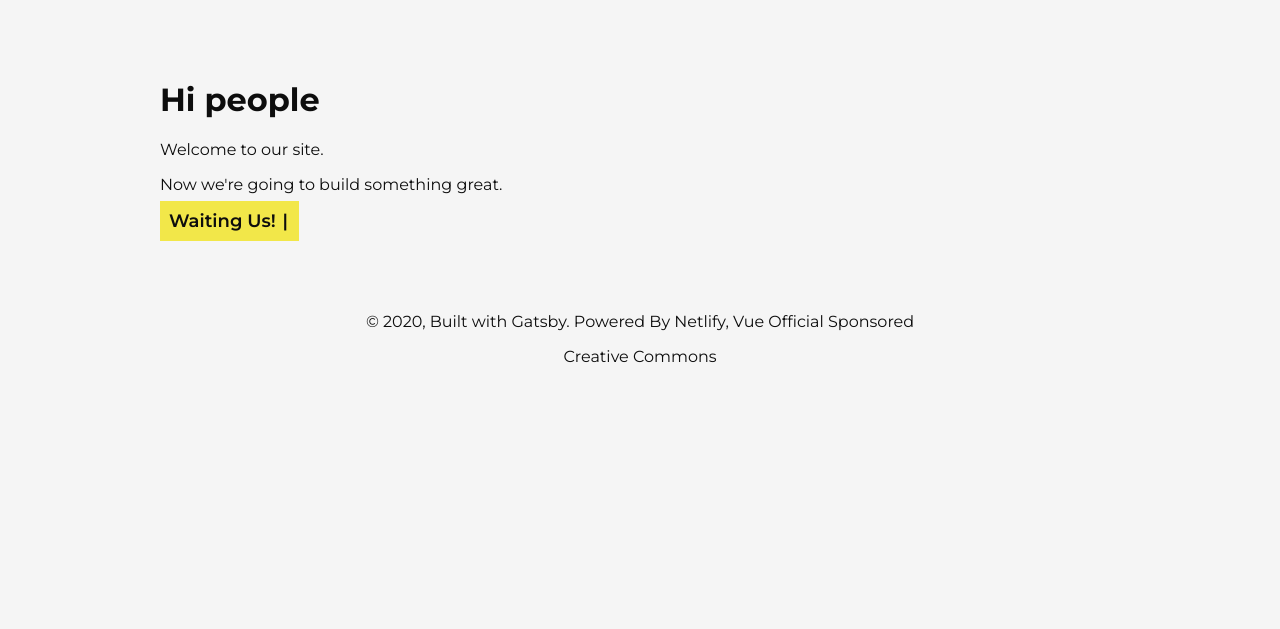
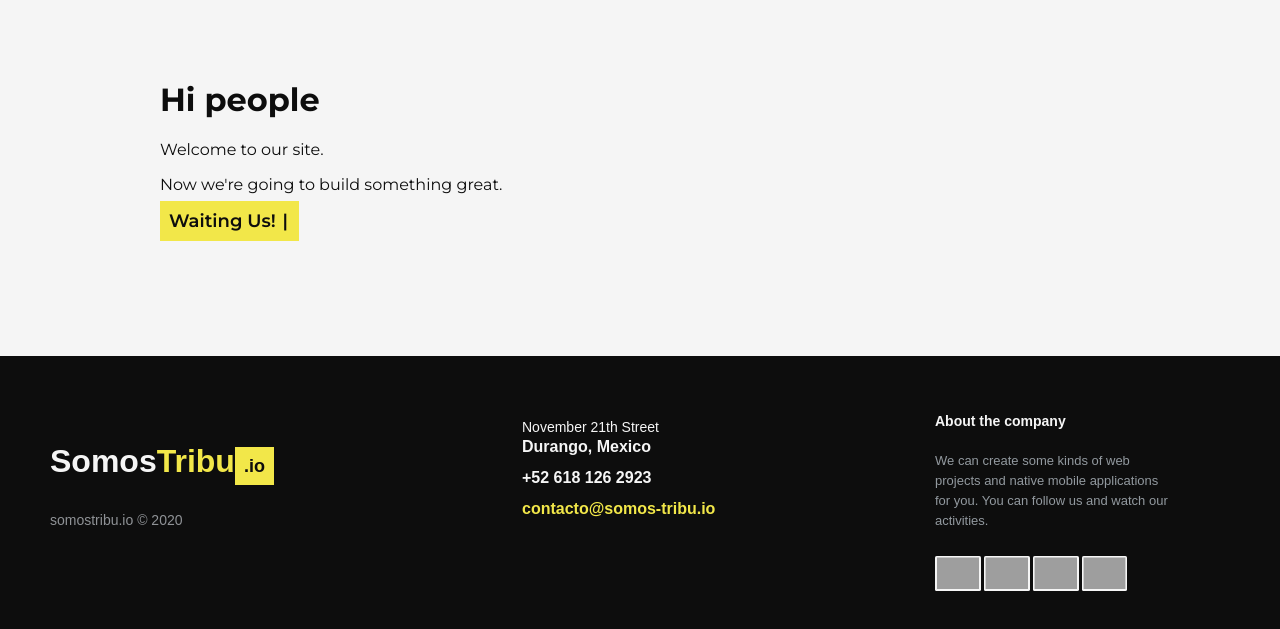
Before and after one commit to kasec/somos-tribu-landing, a Gatsby site: page / in a window 1280 px wide. Shown: the part 137-766 px from the top of the page. Built offline with nearby package versions, Linux system fonts and the light colour scheme; Gatsby itself is replaced by a stand-in of ours; grey boxes are pictures that could not be loaded.

Commit message:
adding footer layout

```diff
--- /dev/null
+++ b/src/assets/scss/footer.scss
@@ -0,0 +1,126 @@
+footer{
+	position: fixed;
+    bottom: 0;
+
+    background-color: $black-color;
+    color: $primary-color;
+	box-sizing: border-box;
+	width: 100%;
+	text-align: left;
+	font: bold 16px sans-serif;
+
+	padding: 55px 50px;
+	margin-top: 80px;
+}
+
+footer .footer-left,
+footer .footer-center,
+footer .footer-right{
+	display: inline-block;
+	vertical-align: top;
+}
+
+footer .footer-left{
+	width: 40%;
+}
+
+footer h3{
+	color:  $white-color;
+    font-size: 2em;
+}
+
+footer h3 span{
+	color:  $primary-color;
+}
+
+
+footer .footer-company-name{
+	color:  #8f9296;
+	font-size: 14px;
+	font-weight: normal;
+	margin: 0;
+}
+
+
+footer .footer-center{
+	width: 35%;
+}
+
+footer .footer-icon {
+    height: 2em;
+    padding: .1em;
+    border-radius: .1em;
+    cursor: pointer;
+    background-color: $white-color;
+
+    margin-right: 3px;
+    margin-bottom: 5px;
+}
+
+footer .footer-center p{
+	display: inline-block;
+    color: $white-color;
+    vertical-align: super;
+	margin:.4em 0;
+}
+
+footer .footer-center p span{
+	display:block;
+	font-weight: normal;
+	font-size:14px;
+	line-height:1.5;
+}
+
+footer .footer-center p a{
+	color:  $primary-color;
+	text-decoration: none;;
+}
+
+footer .footer-right{
+	width: 20%;
+}
+
+footer .footer-company-about{
+	line-height: 20px;
+	color:  #92999f;
+	font-size: 13px;
+	font-weight: normal;
+	margin: 0;
+}
+
+footer .footer-company-about span{
+	display: block;
+	color:  $white-color;
+	font-size: 14px;
+	font-weight: bold;
+	margin-bottom: 20px;
+}
+
+footer .footer-icons{
+	margin-top: 25px;
+}
+
+footer .footer-icons a{
+	display: inline-block;
+
+	color: $white-color;
+	text-align: center;
+	line-height: 35px;
+}
+
+
+@media (max-width: 880px) {
+
+	footer .footer-left,
+	footer .footer-center,
+	footer .footer-right{
+		display: block;
+		width: 100%;
+		margin-bottom: 40px;
+		text-align: center;
+	}
+
+	footer .footer-center i {
+		margin-left: 0;
+	}
+}
--- a/src/assets/scss/main.scss
+++ b/src/assets/scss/main.scss
@@ -9,6 +9,7 @@ $fourth-color: #736e2c;
 $black-color: #0d0d0d;
 $white-color: #f5f5f5;
 
+@import './footer.scss';
 body {
   font: 100% $font-stack;
   background-color: $white-color;
--- /dev/null
+++ b/src/components/footer.js
@@ -0,0 +1,46 @@
+import React from "react"
+
+const Footer = () => (
+	<footer>
+		<div class="footer-left">
+			<h3>Somos<span>Tribu</span><span className="text -marked">.io</span></h3>
+
+			<p class="footer-company-name">somostribu.io &copy; 2020</p>
+		</div>
+
+		<div class="footer-center">
+			<div>
+				<p><span>November 21th Street</span> Durango, Mexico</p>
+			</div>
+			<div>
+				<p>+52 618 126 2923</p>
+			</div>
+			<div>
+				<p><a href="#">contacto@somos-tribu.io</a></p>
+			</div>
+		</div>
+		<div class="footer-right">
+			<p class="footer-company-about">
+				<span>About the company</span>
+				We can create some kinds of web projects and native mobile applications for you.
+				You can follow us and watch our activities.
+			</p>
+			<div class="footer-icons">
+				<a href="#">
+					<img className="footer-icon" src={'https://image.flaticon.com/icons/svg/1051/1051360.svg'} alt="sun icon"/>
+				</a>
+				<a href="#">
+					<img className="footer-icon" src={'https://image.flaticon.com/icons/svg/1051/1051382.svg'} alt="sun icon"/>
+				</a>
+				<a href="#">
+					<img className="footer-icon" src={'https://image.flaticon.com/icons/svg/1384/1384088.svg'} alt="sun icon"/>
+				</a>
+				<a href="#">
+					<img className="footer-icon" src={'https://image.flaticon.com/icons/svg/1051/1051377.svg'} alt="sun icon"/>
+				</a>
+			</div>
+		</div>
+	</footer>
+)
+
+export default Footer
--- a/src/components/layout.js
+++ b/src/components/layout.js
@@ -3,6 +3,7 @@ import PropTypes from "prop-types"
 import { useStaticQuery, graphql } from "gatsby"
 
 import Header from "./header"
+import Footer from "./footer"
 import Ban from "./ban"
 
 const Layout = ({ children }) => {
@@ -28,15 +29,8 @@ const Layout = ({ children }) => {
         }}
       >
         <main>{children}</main>
-        <footer>
-          <center>
-            © {new Date().getFullYear()}, Built with Gatsby.
-            Powered By Netlify,
-            Vue Official Sponsored
-          </center>
-          <center><p>Creative Commons</p></center>
-        </footer>
       </div>
+      <Footer/>
     </>
   )
 }
```
